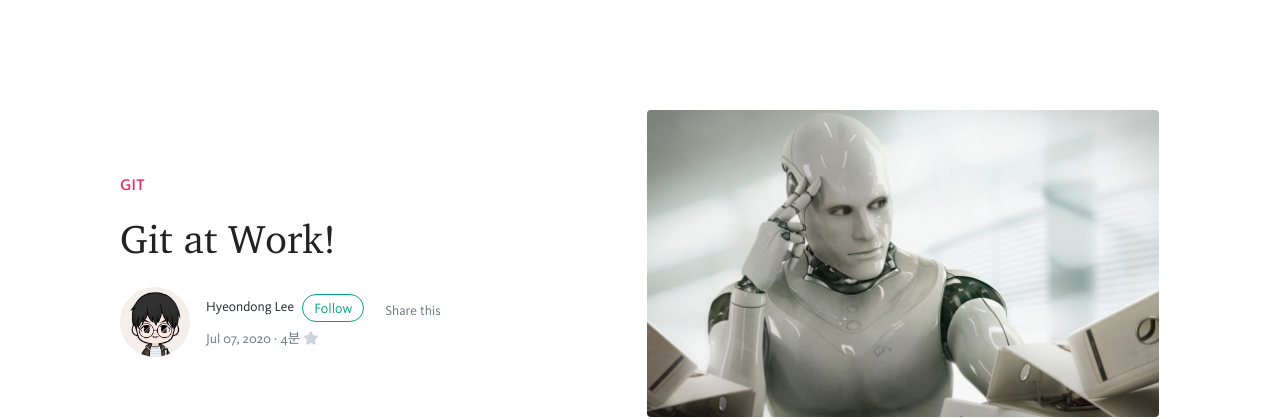
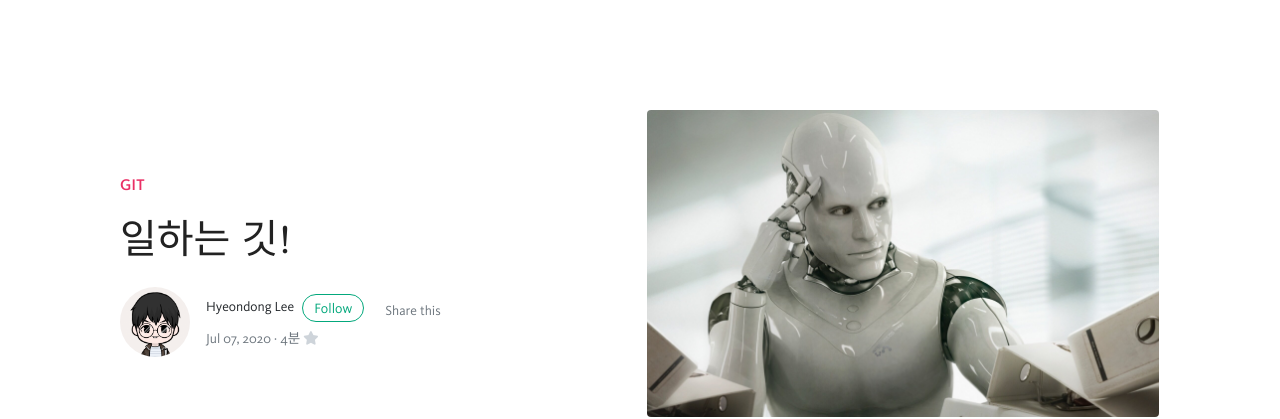
Before and after one commit to leehydn/ko_devlog, a Jekyll site: the page built from _posts/2020-07-07-git-at-work.markdown, in a window 1280 px wide. Shown: the top 419 px of the page. Built offline with Jekyll 4.4.1, drawn with Linux system fonts in a browser that asks for light colours; nearby versions of some CDN libraries; some web fonts are replaced; comment, search, counter and statistics services are not loaded.

Commit message:
automatic commit on 2020-07-08 20:41:36

```diff
--- a/_includes/search-lunr.html
+++ b/_includes/search-lunr.html
@@ -74,5 +74,5 @@ function lunr_search(term) {
 </style>
 
 <form class="bd-search hidden-sm-down" onSubmit="return lunr_search(document.getElementById('lunrsearch').value);">
-<input type="text" class="form-control text-small"  id="lunrsearch" name="q" value="" size=28 placeholder=".devlog에서 검색">
+<input type="text" class="form-control text-small"  id="lunrsearch" name="q" value="" size=16 placeholder=".devlog에서 검색">
 </form>
--- a/_layouts/default.html
+++ b/_layouts/default.html
@@ -94,6 +94,7 @@
                     <a style="color: lightgrey; padding: 0.5em" href="{{ site.baseurl }}/privacy-policy">프라이버시</a>
                     <a style="color: lightgrey; padding: 0.5em" href="{{ site.baseurl }}/terms">이용약관</a>
                     <a style="color: lightgrey; padding: 0.5em" href="{{ site.baseurl }}/authors-list">집필진</a>
+                    <a style="color: lightgrey; padding: 0.5em" href="https://devlog.ml">English</a>
                 </div>
                 <div>
                     <a style="color: lightgrey;" href="{{ site.baseurl }}/buy-me-a-coffee">커피조아 <i class="fa fa-coffee text-gray"></i></a>
--- a/_posts/2020-07-07-git-at-work.markdown
+++ b/_posts/2020-07-07-git-at-work.markdown
@@ -1,6 +1,6 @@
 ---
 layout: post
-title:  "Git at Work!"
+title:  "일하는 깃!"
 categories: [ Git ]
 author: hyeon
 image: assets/images/alphameme.jpg
--- a/assets/css/fontrender.css
+++ b/assets/css/fontrender.css
@@ -104,3 +104,25 @@
   src: url(../fonts/dotum-Light.otf) format('opentype');
   font-weight: 300;
 }
+
+@font-face {
+  font-family: UnBat;
+  src: url(../fonts/unbat-Bold.ttf);
+  font-weight: 700;
+}
+@font-face {
+  font-family: UnBat;
+  src: url(../fonts/unbat-Regular.ttf);
+  font-weight: 400;
+}
+
+@font-face {
+  font-family: UnDot;
+  src: url(../fonts/undot-Bold.ttf);
+  font-weight: 700;
+}
+@font-face {
+  font-family: UnDot;
+  src: url(../fonts/undot-Regular.ttf);
+  font-weight: 400;
+}
```
Also changed, not shown: assets/css/main.css, 4 other files.
